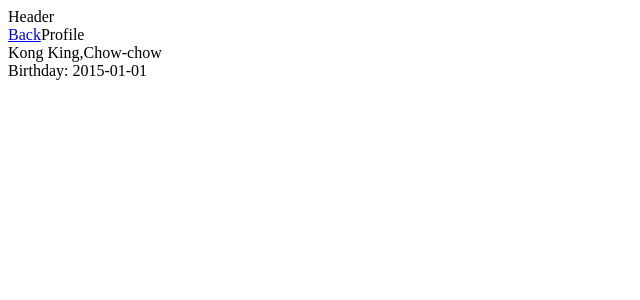
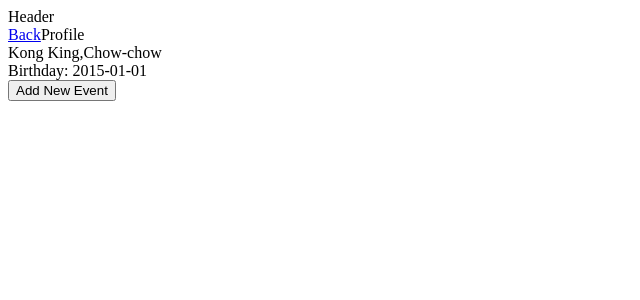
Before and after one commit to justinmandac/petbook, a React app: page /#/profile/2 in a window 1280 px wide. Shown: the top 300 px of the page, without its empty margins (0-640 px from the left). Built offline with nearby package versions, Linux system fonts and the light colour scheme.

Commit message:
Added Add Event button

```diff
--- a/web/src/page.profile.jsx
+++ b/web/src/page.profile.jsx
@@ -61,6 +61,7 @@ export default class ProfilePage extends Component {
             Birthday: {profile.birthday}
           </div>
         </div>
+        <button>Add New Event</button>
         <div className="events-list">
           {eventsRendered}
         </div>
```
